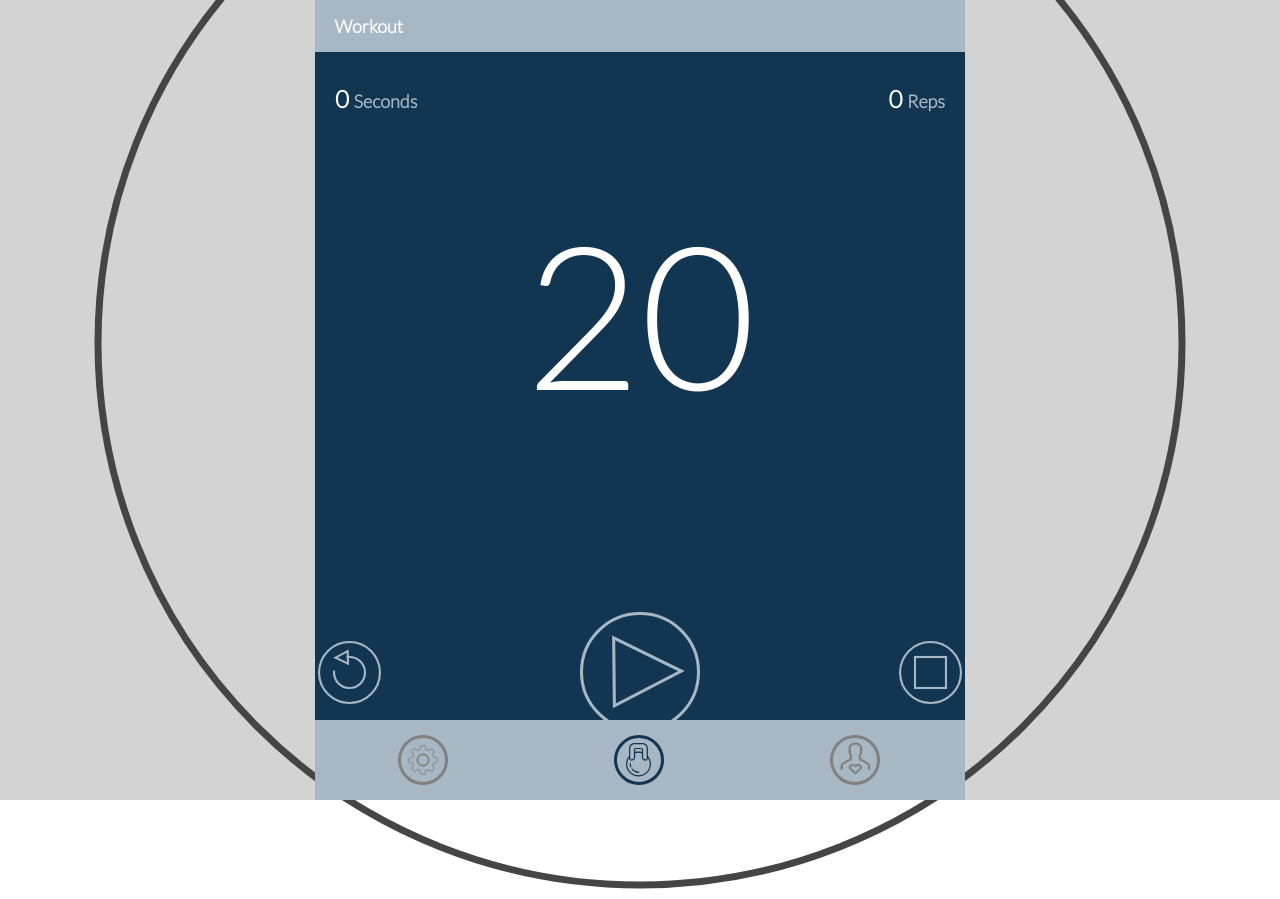
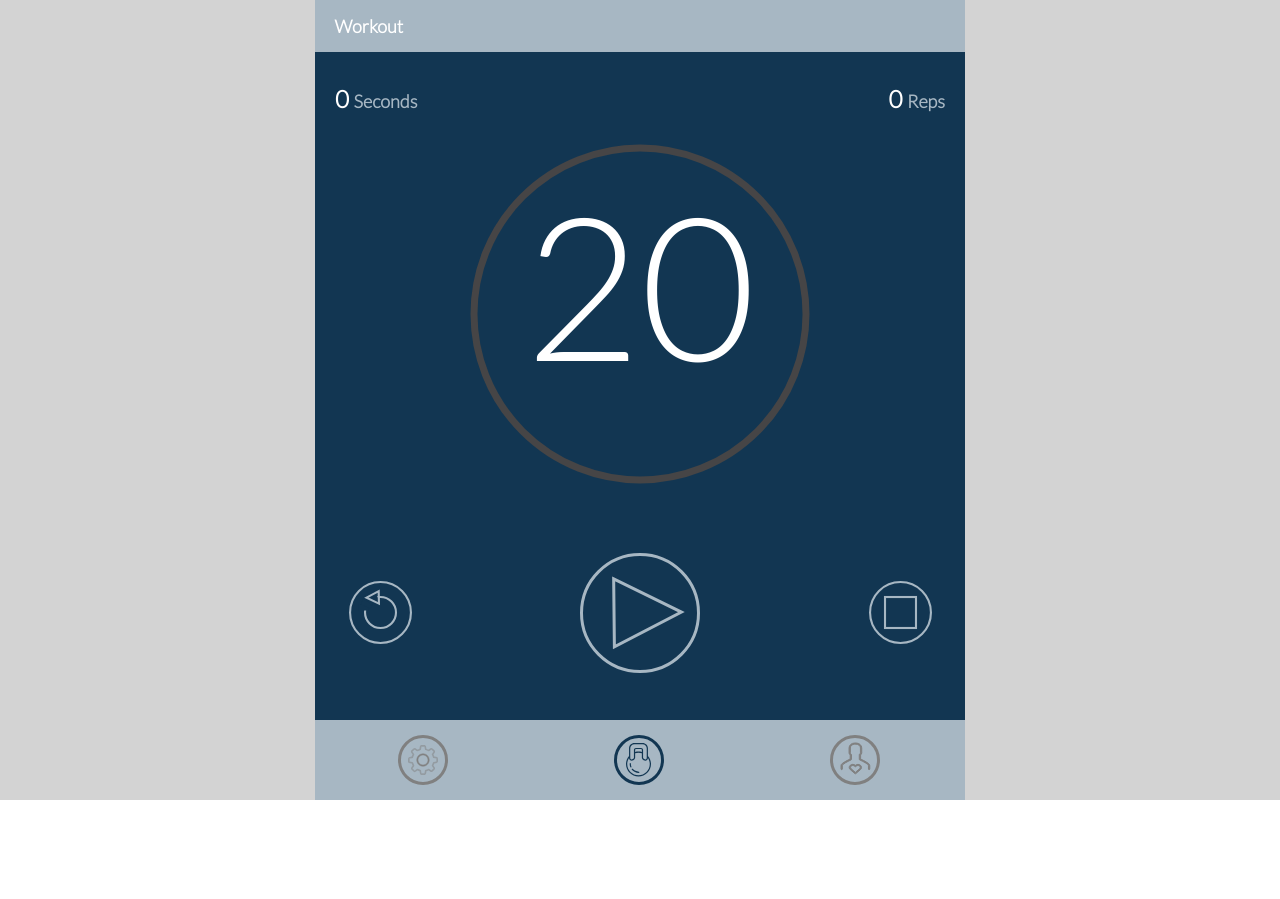
Before and after one commit to maiki-mo/criit, a React (Create React App) app: page /workout in a window 1280 px wide. After the commit the page ends 800 px from the top, so only its background shows below. Built offline with nearby package versions, Linux system fonts and the light colour scheme.

Commit message:
fix issue with workout screen

```diff
--- a/src/components/Controls.js
+++ b/src/components/Controls.js
@@ -18,8 +18,8 @@ export default ( {
         container: {
             ...flex.centerFlexRow,
             justifyContent: 'space-between',
-            width: '110%',
-            height: '30%',
+            width: '100%',
+            height: '25%',
         },
     };
 
--- a/src/components/Counter.js
+++ b/src/components/Counter.js
@@ -15,10 +15,8 @@ export default ( {
 } ) => {
     const localStyles = {
         container: {
-            height: '45%',
+            height: '50%',
             width: '100%',
-            paddingTop: '8%',
-            paddingBottom: '5%',
             position: 'relative',
             ...flex.centerFlexCol,
             ...containerStyles,
--- a/src/components/ProgressRing.js
+++ b/src/components/ProgressRing.js
@@ -20,7 +20,7 @@ export default ( {
         },
     };
 
-    const radius = parseInt( window.innerWidth / 2.3, 10 );
+    const radius = 180;
     const normalizedRadius = radius - stroke * 2;
     const circumference = normalizedRadius * 2 * Math.PI;
 
```
